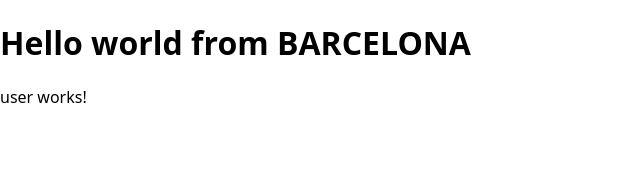
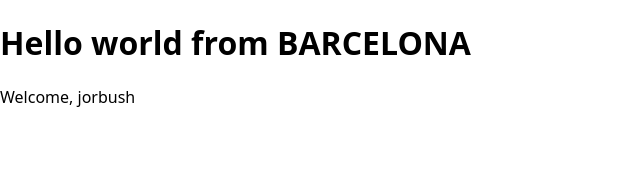
Before and after one commit to jorbush/angular-17-tutorial, an Angular app: page / in a window 1280 px wide. Shown: the top 176 px of the page, without its empty margins (0-640 px from the left). Built offline with nearby package versions, Linux system fonts and the light colour scheme.

Commit message:
customize user component

```diff
--- a/src/app/app.component.html
+++ b/src/app/app.component.html
@@ -1,3 +1,2 @@
-<h1>Hello world!</h1>
-
-<!-- <router-outlet></router-outlet> -->
+<h1>Hello world from {{ city.toUpperCase() }}</h1>
+<app-user/>
--- a/src/app/app.component.ts
+++ b/src/app/app.component.ts
@@ -6,8 +6,7 @@ import { UserComponent } from "./user/user.component";
   selector: 'app-root',
   standalone: true,
   imports: [RouterOutlet, UserComponent],
-  template: `<h1>Hello world from {{ city.toUpperCase() }}</h1>
-  <app-user/>`,
+  templateUrl: './app.component.html',
   styles: ['']
 })
 export class AppComponent {
--- a/src/app/user/user.component.html
+++ b/src/app/user/user.component.html
@@ -1 +1,5 @@
-<p>user works!</p>
+@if (isLogged) {
+    <p>Welcome, {{ username }}</p>
+} @else {
+    <p>Log in!!</p>
+}
--- a/src/app/user/user.component.ts
+++ b/src/app/user/user.component.ts
@@ -8,5 +8,6 @@ import { Component } from '@angular/core';
   styleUrl: './user.component.css'
 })
 export class UserComponent {
-
+  username = 'jorbush';
+  isLogged = true;
 }
```
